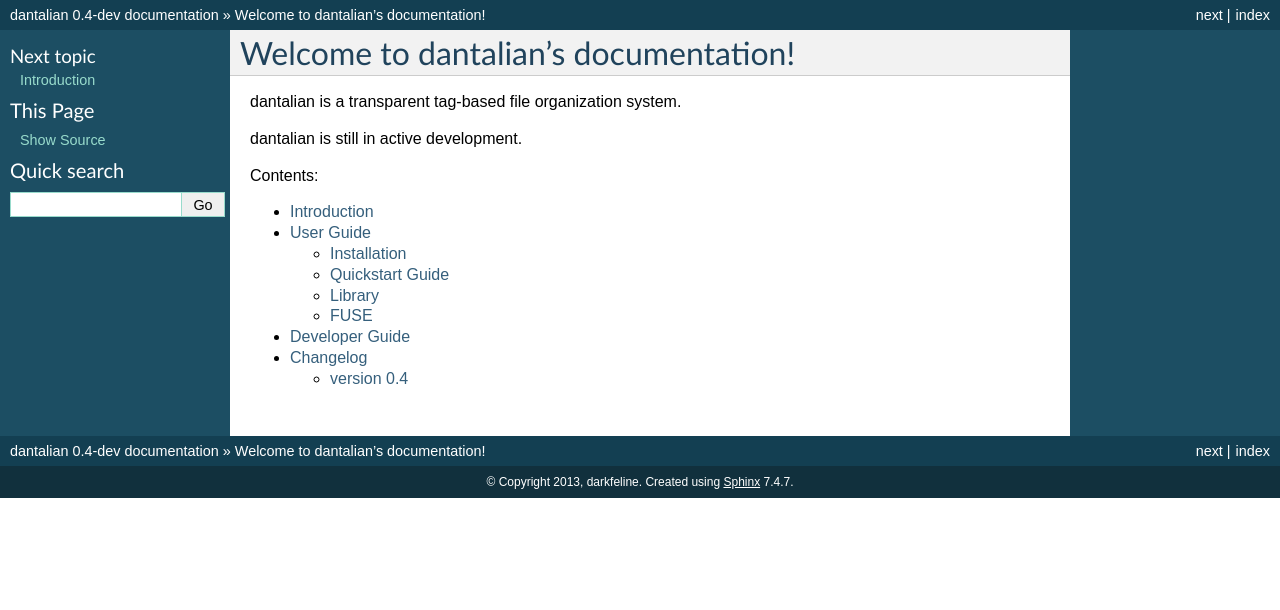
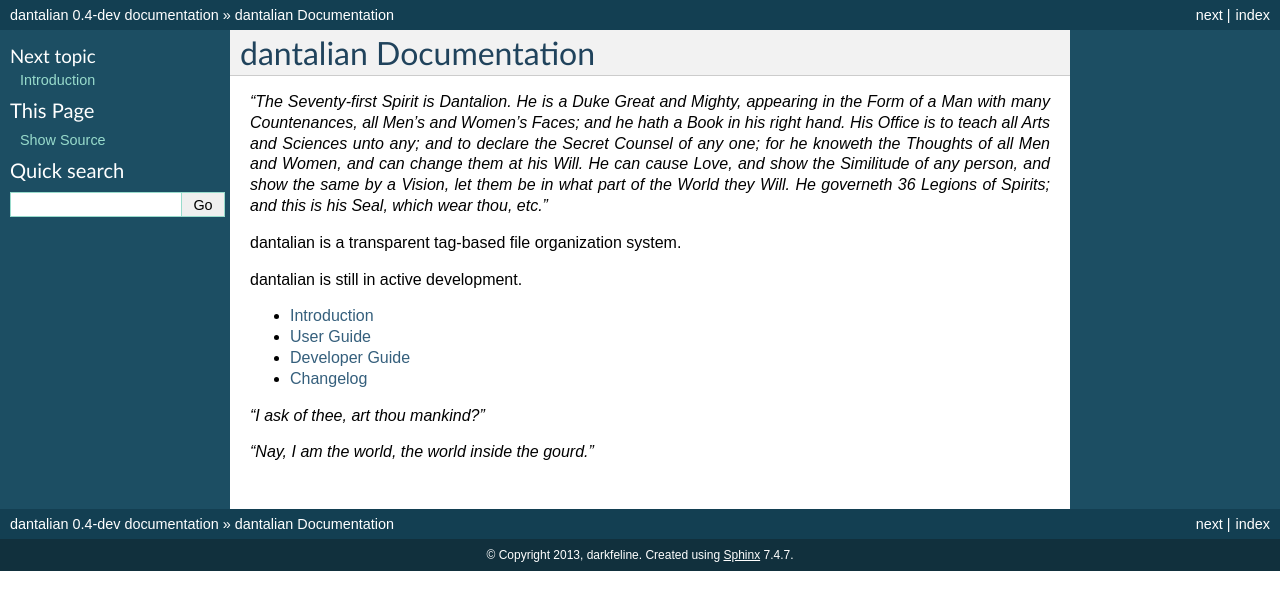
Before and after one commit to darkfeline/dantalian, a Sphinx documentation site: the page built from doc/index.rst, in a window 1280 px wide. Shown: the top 610 px of the page. Built offline with Sphinx 7.4.7, drawn with Linux system fonts in a browser that asks for light colours.

Commit message:
Update documentation

```diff
--- a/doc/index.rst
+++ b/doc/index.rst
@@ -1,16 +1,27 @@
-Welcome to dantalian's documentation!
-=====================================
+dantalian Documentation
+=======================
+
+*"The Seventy-first Spirit is Dantalion. He is a Duke Great and Mighty,
+appearing in the Form of a Man with many Countenances, all Men's and Women's
+Faces; and he hath a Book in his right hand. His Office is to teach all Arts
+and Sciences unto any; and to declare the Secret Counsel of any one; for he
+knoweth the Thoughts of all Men and Women, and can change them at his Will. He
+can cause Love, and show the Similitude of any person, and show the same by a
+Vision, let them be in what part of the World they Will. He governeth 36
+Legions of Spirits; and this is his Seal, which wear thou, etc."*
 
 dantalian is a transparent tag-based file organization system.
 
 dantalian is still in active development.
 
-Contents:
-
 .. toctree::
-   :maxdepth: 2
+   :maxdepth: 1
 
    intro
    user
    dev
    changes
+
+*"I ask of thee, art thou mankind?"*
+
+*"Nay, I am the world, the world inside the gourd."*
--- a/doc/user.rst
+++ b/doc/user.rst
@@ -6,6 +6,8 @@ explain how to use it, this guide is split into the relevant sections listed
 below.
 
 .. toctree::
+   :maxdepth: 2
+
    user/install
    user/quickstart
    user/library
--- a/doc/user/fuse.rst
+++ b/doc/user/fuse.rst
@@ -33,7 +33,8 @@ from the JSON for an example.
 Nodes and virtual space
 -----------------------
 
-dantalian manages the virtual space using a node tree.
+dantalian manages the virtual space using a node tree.  Inheritance tree of
+nodes:
 
 | FSNode
 |   BorderNode
```
Also changed, not shown: doc/manpage.rst (+25 -6 lines), doc/user/quickstart.rst (+4 -8 lines).
